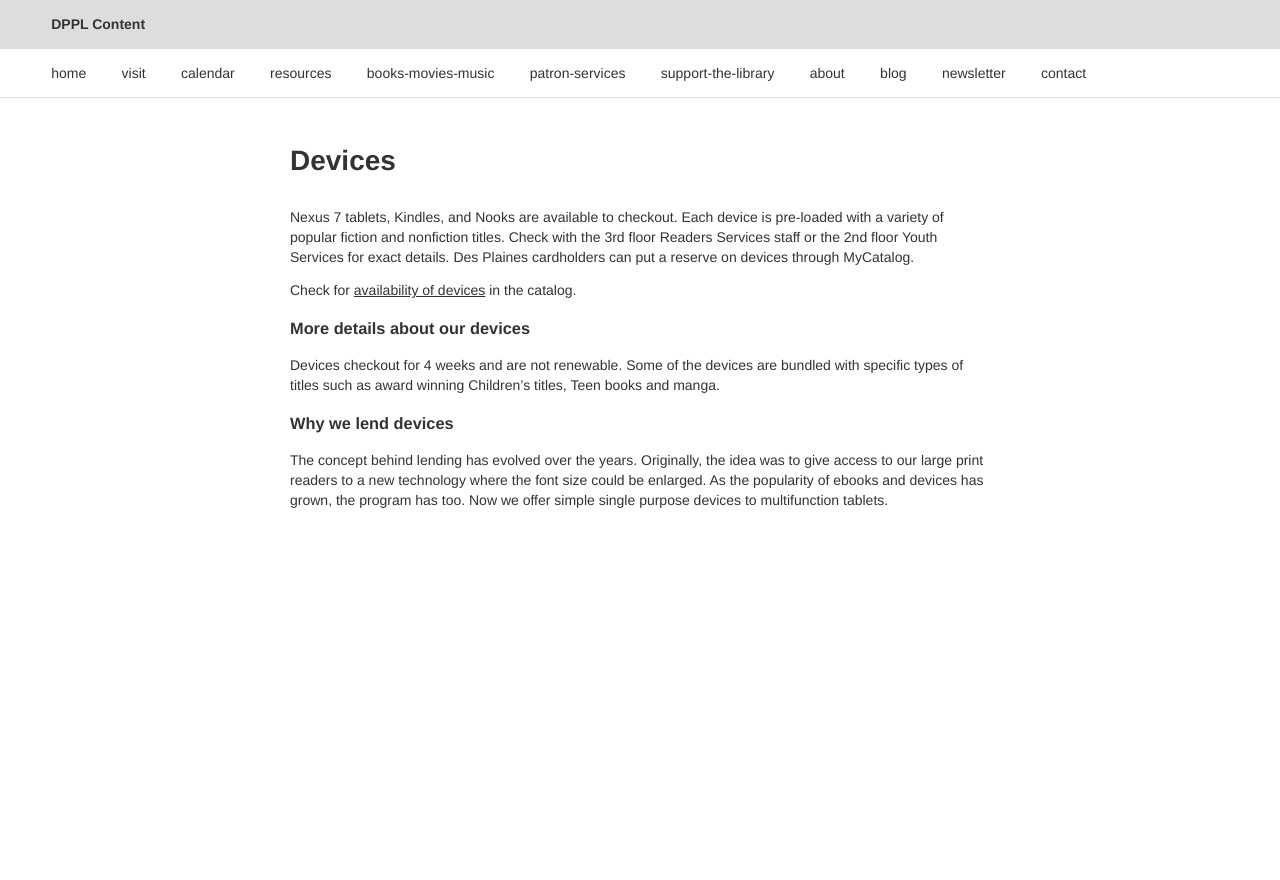
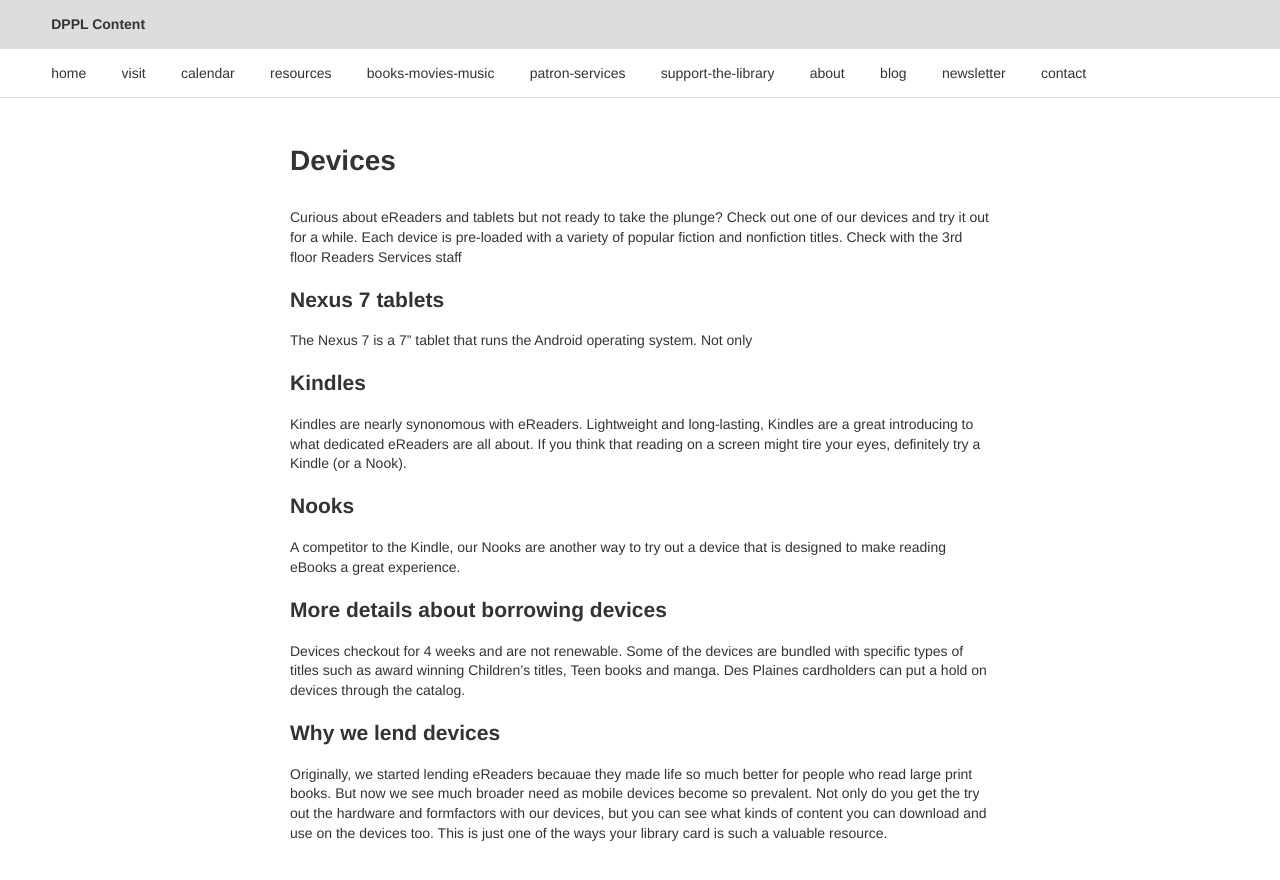
Before and after one commit to dpplweb/dppl-content, a Jekyll site: the page built from _posts/cathy/0605-01-01-devices.md, in a window 1280 px wide. Shown: the top 880 px of the page. Built offline with Jekyll 4.4.1, drawn with Linux system fonts in a browser that asks for light colours; Markdown is read by kramdown in place of the engine named in the settings.

Commit message:
Updated 0605-01-01-devices.md

```diff
--- a/_posts/cathy/0605-01-01-devices.md
+++ b/_posts/cathy/0605-01-01-devices.md
@@ -13,12 +13,22 @@ actions: Click on link to catalog
 published: true
 ---
 
-Nexus 7 tablets, Kindles, and Nooks are available to checkout. Each device is pre-loaded with a variety of popular fiction and nonfiction titles. Check with the 3rd floor Readers Services staff or the 2nd floor Youth Services for exact details. Des Plaines cardholders can put a reserve on devices through MyCatalog.
+Curious about eReaders and tablets but not ready to take the plunge? Check out one of our devices and try it out for a while. Each device is pre-loaded with a variety of popular fiction and nonfiction titles. Check with the 3rd floor Readers Services staff
 
-Check for [availability of devices](http://dppl.bibliocommons.com/search?custom_query=%28title%3A%28dpk%20sony%20reader%29%20OR%20title%3A%28dpk%20nook%29%20OR%20title%3A%28dpk%20kindle%29%20OR%20title%3A%28dpk%20nexus%207%29%29%20%20branch%3A%22Des%20Plaines%20Public%20Library%22&suppress=true&custom_edit=false&search_scope=DPKANDDBK) in the catalog.
+## Nexus 7 tablets
 
-### More details about our devices
-Devices checkout for 4 weeks and are not renewable. Some of the devices are bundled with specific types of titles such as award winning Children's titles, Teen books and manga.
+The Nexus 7 is a 7" tablet that runs the Android operating system. Not only
 
-### Why we lend devices
-The concept behind lending has evolved over the years. Originally, the idea was to give access to our large print readers to a new technology where the font size could be enlarged. As the popularity of ebooks and devices has grown, the program has too. Now we offer simple single purpose devices to multifunction tablets.
+## Kindles
+
+Kindles are nearly synonomous with eReaders. Lightweight and long-lasting, Kindles are a great introducing to what dedicated eReaders are all about. If you think that reading on a screen might tire your eyes, definitely try a Kindle (or a Nook).
+
+## Nooks
+
+A competitor to the Kindle, our Nooks are another way to try out a device that is designed to make reading eBooks a great experience.
+
+## More details about borrowing devices
+Devices checkout for 4 weeks and are not renewable. Some of the devices are bundled with specific types of titles such as award winning Children's titles, Teen books and manga. Des Plaines cardholders can put a hold on devices through the catalog.
+
+## Why we lend devices
+Originally, we started lending eReaders becauae they made life so much better for people who read large print books. But now we see much broader need as mobile devices become so prevalent. Not only do you get the try out the hardware and formfactors with our devices, but you can see what kinds of content you can download and use on the devices too. This is just one of the ways your library card is such a valuable resource.
```
